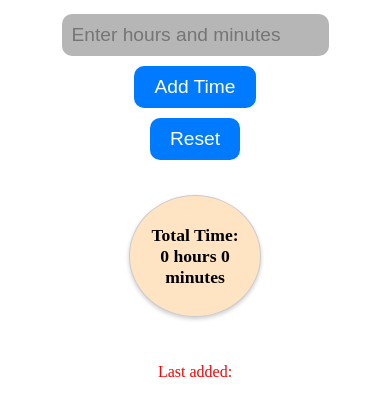
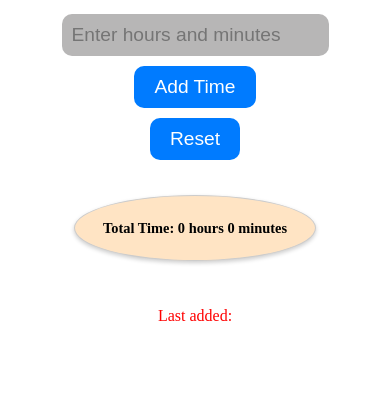
Before and after one commit to yungstarry/DailyTimeTracker, a plain HTML site: page index.html in a window 390 px wide. Shown: the part 86-502 px from the top of the page. Drawn offline with Linux system fonts and the light colour scheme.

Commit message:
with animations

```diff
--- a/style.css
+++ b/style.css
@@ -63,13 +63,14 @@ p {
 
   }
       #flashcard {
-        width: 90px;
-        height: 5rem;
+        width: 200px;
+        height: 1.5rem;
         display: flex;
         flex-direction: column;
         justify-content: center;
         align-items: center;
-        font-size: 1.1rem;
+        font-size: 0.9rem;
+        font-weight: bold;
         /* margin: 20px auto; */
       }
 
```
